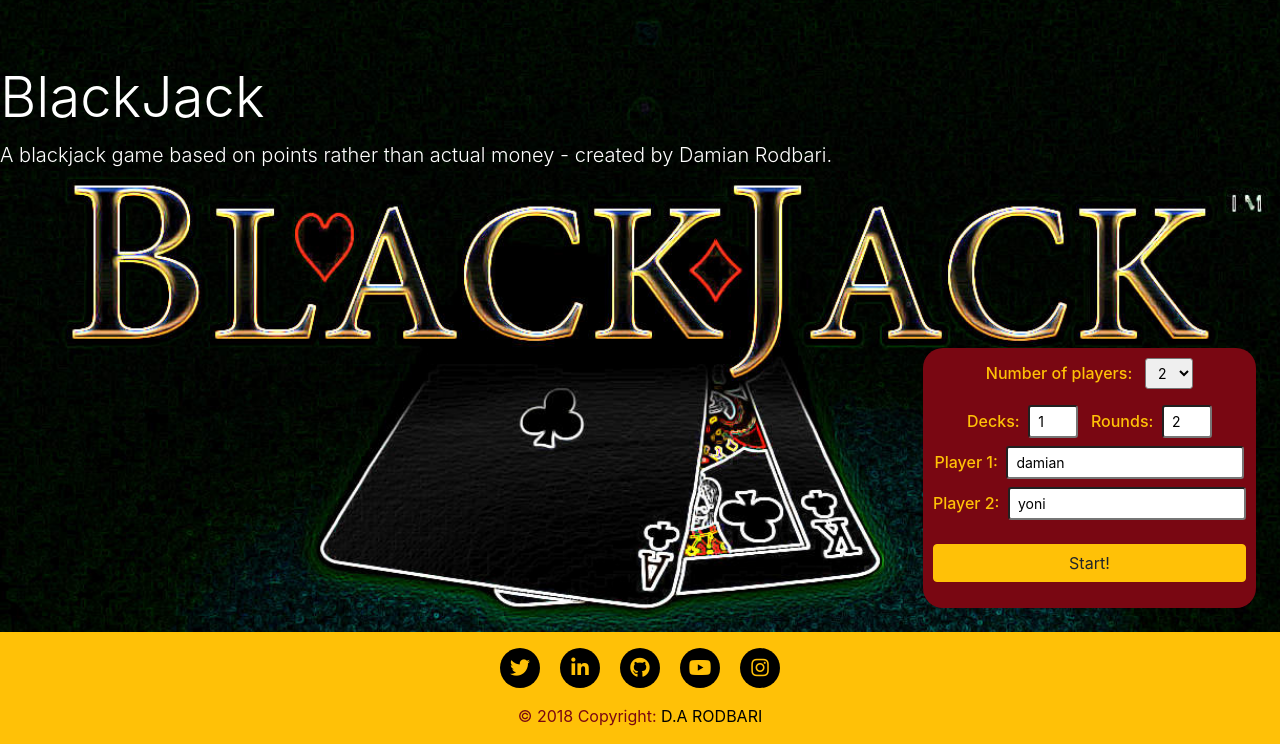
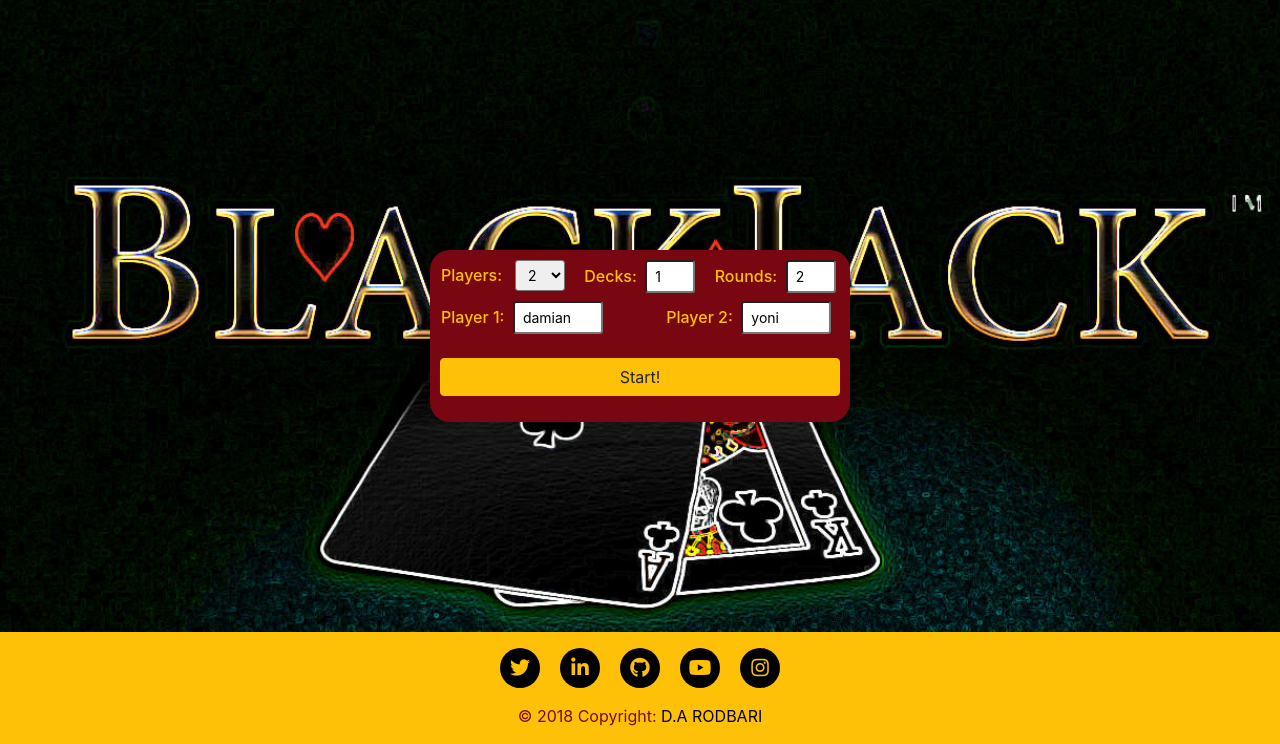
Before and after one commit to Code-Institute-Submissions/blackjack, a Flask app: page / in a window 1280 px wide. Shown: the part 56-800 px from the top of the page. Run offline with Flask 2, Linux system fonts and the light colour scheme; some libraries are stand-ins or nearby versions; some web fonts are replaced.

Commit message:
fixed the alignment of the index from and its items

```diff
--- a/static/css/main.css
+++ b/static/css/main.css
@@ -83,15 +83,18 @@ footer a {
 
 form {
   text-align: center; }
-  form .rounds {
-    width: 50px; }
   form.index {
-    align-self: flex-end;
+    align-self: center;
     background-color: #790712;
     padding: 10px;
     border-radius: 20px;
     color: #ffc107;
-    font-weight: 500; }
+    font-weight: 500;
+    width: 420px; }
+    form.index .select-input {
+      width: 50px; }
+    form.index input[type="text"] {
+      width: 90px; }
 
 .player_selections {
   margin: 20px 0; }
@@ -105,7 +108,8 @@ form {
   height: calc(100vh - 168px);
   display: flex;
   flex-flow: column;
-  justify-content: space-between; }
+  justify-content: space-between;
+  justify-content: center; }
 
 .console {
   background-color: black;
--- a/static/js/main.js
+++ b/static/js/main.js
@@ -42,9 +42,9 @@ function set_players(item) {
 
     // logic to change number of text input based on the selection made by the user.
     if (count === "3") {
-       $(".extend").html(`<label>Player 3: &nbsp<input class="form-control-sm" type="text" name="username" placeholder=" Yoni" value="logan"/></label><br>`)
+       $(".extend").html(`<label class="ml-3">Player 3: &nbsp<input class="form-control-sm" type="text" name="username" placeholder=" Yoni" value="logan"/></label><br>`)
     } else if (count === "4") {
-        $(".extend").html(`<label>Player 3: &nbsp<input class="form-control-sm" type="text" name="username" placeholder=" Yoni" value="logan"/></label><br><label>Player 4: &nbsp<input class="form-control-sm" type="text" name="username" placeholder=" Damian" value="joe"/></label><br>`)
+        $(".extend").html(`<label class="ml-3">Player 3: &nbsp<input class="form-control-sm" type="text" name="username" placeholder=" Yoni" value="logan"/></label><br><label class="ml-3">Player 4: &nbsp<input class="form-control-sm" type="text" name="username" placeholder=" Damian" value="joe"/></label><br>`)
     } else {
         $(".extend").html(``)
     }
--- a/static/scss/main.scss
+++ b/static/scss/main.scss
@@ -1,4 +1,3 @@
-
 @import url('https://fonts.googleapis.com/css?family=Ubuntu+Mono:400,700|Zilla+Slab+Highlight:400,700');
 @import url('https://fonts.googleapis.com/css?family=Press+Start+2P');
 @import "colors";
@@ -22,23 +21,31 @@
 
 
 form {
-    text-align: center;
-    .rounds {
-        width: 50px;
-    }
+    text-align: center; // targeting the form within index.html
     &.index {
-        align-self: flex-end;
+        align-self: center;
         background-color: map-get($color, red2);
         padding: 10px;
         border-radius: 20px;
         color: map-get($color, mustard);
         font-weight: 500;
+        width: 420px;
+
+        // reduce the size of select input
+        .select-input {
+            width: 50px;
+        }
+
+        // target all inputs with type text
+        input[type="text"] {
+            width: 90px;
+        }
     }
 }
 
 
 .player_selections {
-        margin: 20px 0;
+    margin: 20px 0;
 }
 
 .jumbotron-fluid {
@@ -46,12 +53,12 @@ form {
     background-attachment: fixed;
     background-repeat: no-repeat;
     background-size: cover;
-    color: map-get($color, white);
-    // margin: 0;
+    color: map-get($color, white); // margin: 0;
     height: calc(100vh - 168px);
     display: flex;
     flex-flow: column;
     justify-content: space-between;
+    justify-content: center;
 }
 
 
@@ -75,8 +82,8 @@ form {
     }
 
     p {
-       text-align: center;
-       font-size: medium;
+        text-align: center;
+        font-size: medium;
     }
 
     .score {
--- a/templates/index.html
+++ b/templates/index.html
@@ -4,28 +4,29 @@
 {% block content %}
 <div class="jumbotron jumbotron-fluid pb-4 m-0">
   <!--<div class="container">-->
-    <div>
-        <h1 class="display-4">BlackJack</h1>
-        <p class="lead">A blackjack game based on points rather than actual money - created by Damian Rodbari.</p>
-    </div>
+    <!--<div>-->
+    <!--    <h1 class="display-4">BlackJack</h1>-->
+    <!--    <p class="lead">A blackjack game based on points rather than actual money - created by Damian Rodbari.</p>-->
+    <!--</div>-->
     <form method="POST" class="index mx-4">
         <div class="form-group">
-            <div class="mb-2">
-                <label>Number of players: &nbsp
-                    <select class="form-control-sm" id="players" name="players">
+            <div class="row justify-content-between">
+                <label class="ml-3">Players: &nbsp
+                    <select class="form-control-sm select-input" id="players" name="players">
                         <option value="2">2</option>
                         <option value="3">3</option>
                         <option value="4">4</option>
                     </select>
                 </label>
+                <label class="">Decks: &nbsp<input class="form-control-sm select-input" type="number" name="decks" value="1" min="1" max="5"/></label>
+                 <!--&nbsp-->
+                <label class="">Rounds: &nbsp<input class="form-control-sm select-input" type="number" name="rounds" value="2" min="2"/></label><br>
             </div>
-            <!--<br>-->
-            <label>Decks: &nbsp<input class="rounds form-control-sm" type="number" name="decks" value="1" min="1" max="5"/></label>
-             &nbsp
-            <label>Rounds: &nbsp<input class="rounds form-control-sm" type="number" name="rounds" value="2" min="2"/></label><br>
-            <label>Player 1: &nbsp<input class="form-control-sm" type="text" name="username" placeholder=" John" value="damian" minlength="4"/></label><br>
-            <label>Player 2: &nbsp<input class="form-control-sm" type="text" name="username" placeholder=" Jacob" value="yoni" minlength="4"/></label><br>
-            <div class="extend"></div>
+            <div class="row justify-content-between">
+                <label class="ml-3">Player 1: &nbsp<input class="form-control-sm" type="text" name="username" placeholder=" John" value="damian" minlength="4" required/></label><br>
+                <label class="ml-3">Player 2: &nbsp<input class="form-control-sm" type="text" name="username" placeholder=" Jacob" value="yoni" minlength="4" required/></label><br>
+            </div>
+            <div class="row extend justify-content-between"></div>
             <input type="submit" class="btn btn-warning btn-block mt-3" value="Start!">
         </div>
     </form>
```
Also changed, not shown: app.py (+5 -6 lines), 1 other file.
